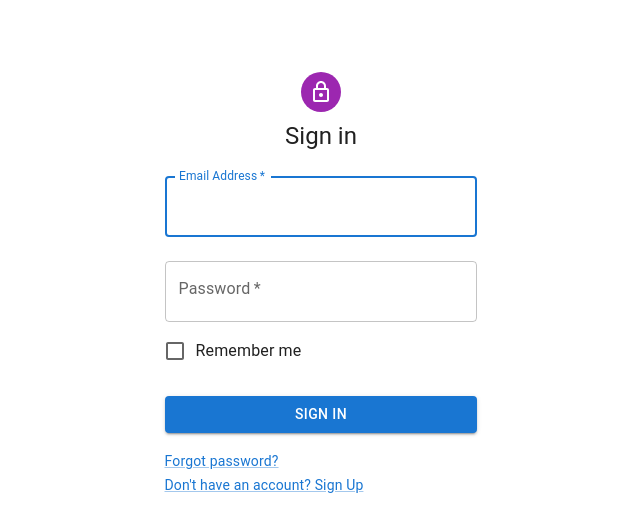
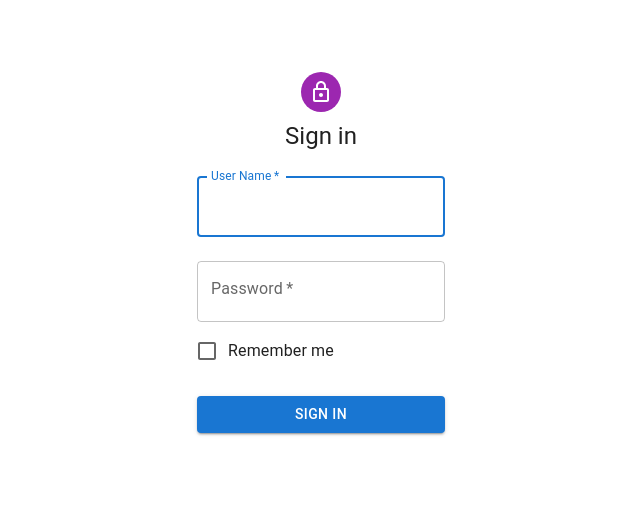
Before and after one commit to jaha-sudo/test-bot, a React (Vite) app: page / in a window 1280 px wide. Shown: the top 532 px of the page, without its empty margins (319-959 px from the left). Built offline with nearby package versions, Linux system fonts and the light colour scheme.

Commit message:
fix signin page

```diff
--- a/src/App.jsx
+++ b/src/App.jsx
@@ -16,7 +16,7 @@ function App() {
       <Routes>
         <Route path="/" element={<SignIn />} />
         {/* <Route path="template" element={<Template />} /> */}
-        <Route path="sign-up" element={<SignUp />} />
+        {/* <Route path="sign-up" element={<SignUp />} /> */}
         <Route path="layout" element={<Layout />}>
           <Route path="post-category" element={<PostCategory />} />
           <Route path="get-category" element={<GetCategory />} />
--- a/src/pages/SignIn.jsx
+++ b/src/pages/SignIn.jsx
@@ -4,8 +4,6 @@ import CssBaseline from "@mui/material/CssBaseline";
 import TextField from "@mui/material/TextField";
 import FormControlLabel from "@mui/material/FormControlLabel";
 import Checkbox from "@mui/material/Checkbox";
-import Link from "@mui/material/Link";
-import Grid from "@mui/material/Grid";
 import Box from "@mui/material/Box";
 import LockOutlinedIcon from "@mui/icons-material/LockOutlined";
 import Typography from "@mui/material/Typography";
@@ -23,14 +21,19 @@ export default function SignIn() {
   const handleSubmit = (event) => {
     event.preventDefault();
     const data = new FormData(event.currentTarget);
-    console.log({
-      email: data.get("email"),
-      password: data.get("password"),
-    });
 
-    setShowCongrats(true);
-    console.log("congrats");
-    history("/layout");
+    const username = data.get("user");
+    const password = data.get("password");
+
+    // Проверяем, что имя пользователя и пароль совпадают с ожидаемыми значениями
+    if (username === "selbi" && password === "12345") {
+      setShowCongrats(true);
+      console.log("congrats");
+      history("/layout");
+    } else {
+      // Если имя пользователя и пароль не совпадают, вы можете вывести сообщение об ошибке
+      alert("Invalid username or password. Please try again.");
+    }
   };
 
   return (
@@ -61,10 +64,9 @@ export default function SignIn() {
               margin="normal"
               required
               fullWidth
-              id="email"
-              label="Email Address"
-              name="email"
-              autoComplete="email"
+              id="user"
+              label="User Name"
+              name="user"
               autoFocus
             />
             <TextField
@@ -89,18 +91,6 @@ export default function SignIn() {
             >
               Sign In
             </Button>
-            <Grid container>
-              <Grid item xs={12}>
-                <Link href="#" variant="body2">
-                  Forgot password?
-                </Link>
-              </Grid>
-              <Grid item xs={12}>
-                <Link href="/sign-up" variant="body2">
-                  {"Don't have an account? Sign Up"}
-                </Link>
-              </Grid>
-            </Grid>
           </Box>
         </Box>
       </Container>
```
